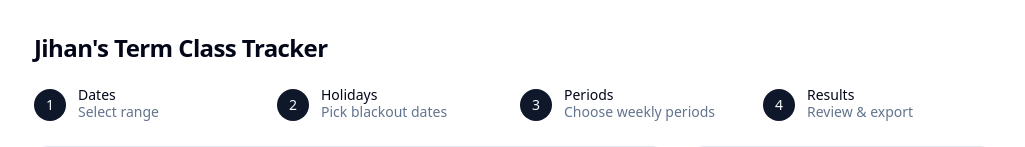
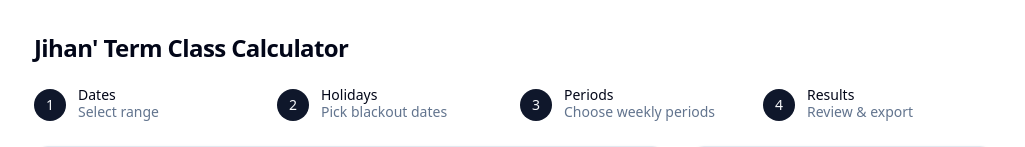
Before and after one commit to jihanv/class-scheduler, a Next.js app: page / in a window 1280 px wide. Shown: the top 147 px of the page, without its empty margins (126-1151 px from the left). Built offline with nearby package versions, Linux system fonts and the light colour scheme.

Commit message:
Fix comma

```diff
--- a/components/improved-ui.tsx
+++ b/components/improved-ui.tsx
@@ -212,7 +212,7 @@ export default function ImprovedSchedulerMock() {
             {/* Header */}
             <div className="mb-6 flex items-center justify-between">
                 <div>
-                    <h1 className="text-2xl font-semibold tracking-tight">Jihan's Term Class Tracker</h1>
+                    <h1 className="text-2xl font-semibold tracking-tight">Jihan&apos; Term Class Calculator</h1>
                     {/* <p className="text-muted-foreground">Pick a date range, exclude holidays, choose weekly periods, and generate all meeting dates.</p> */}
                 </div>
                 <div className="hidden md:flex items-center gap-2">
```
